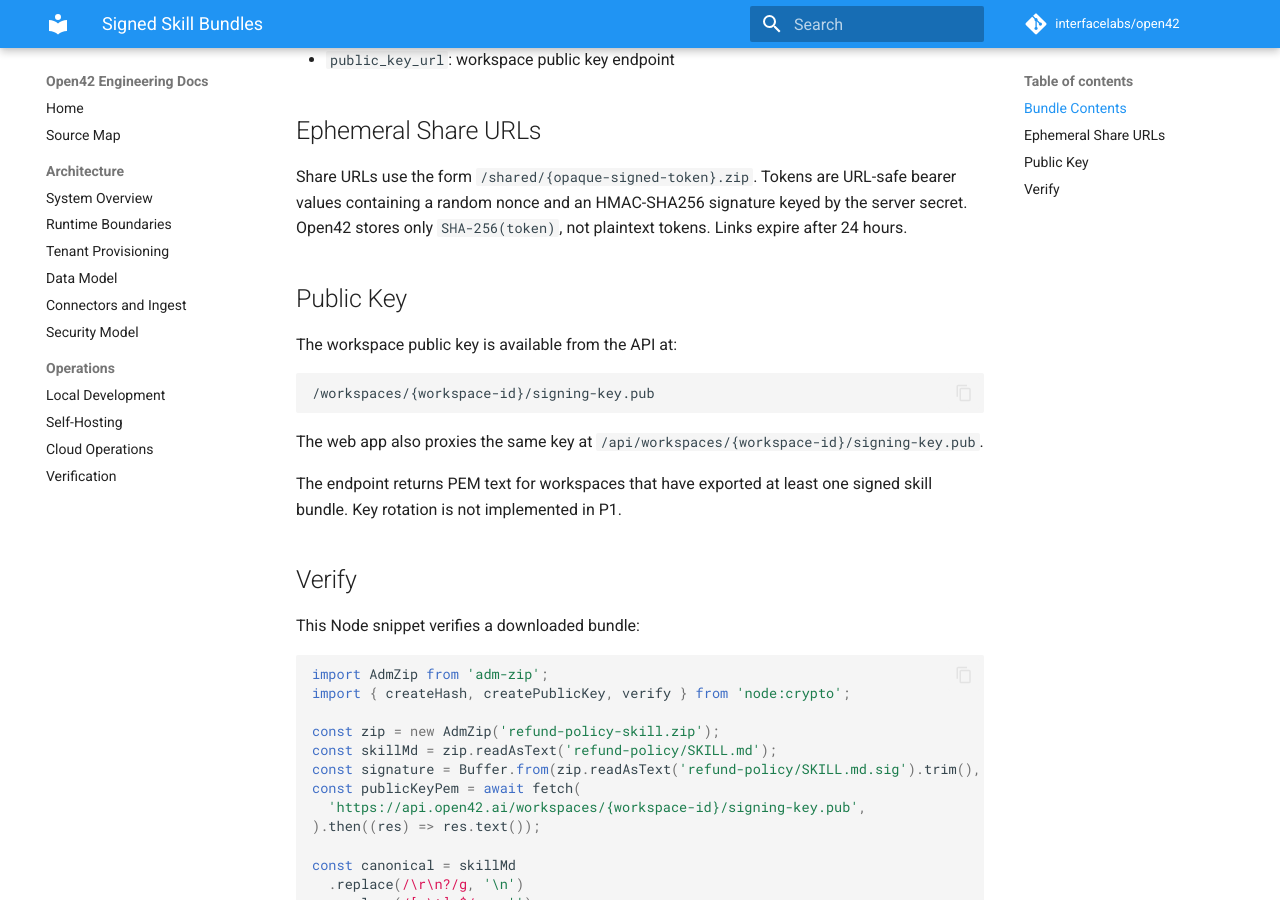
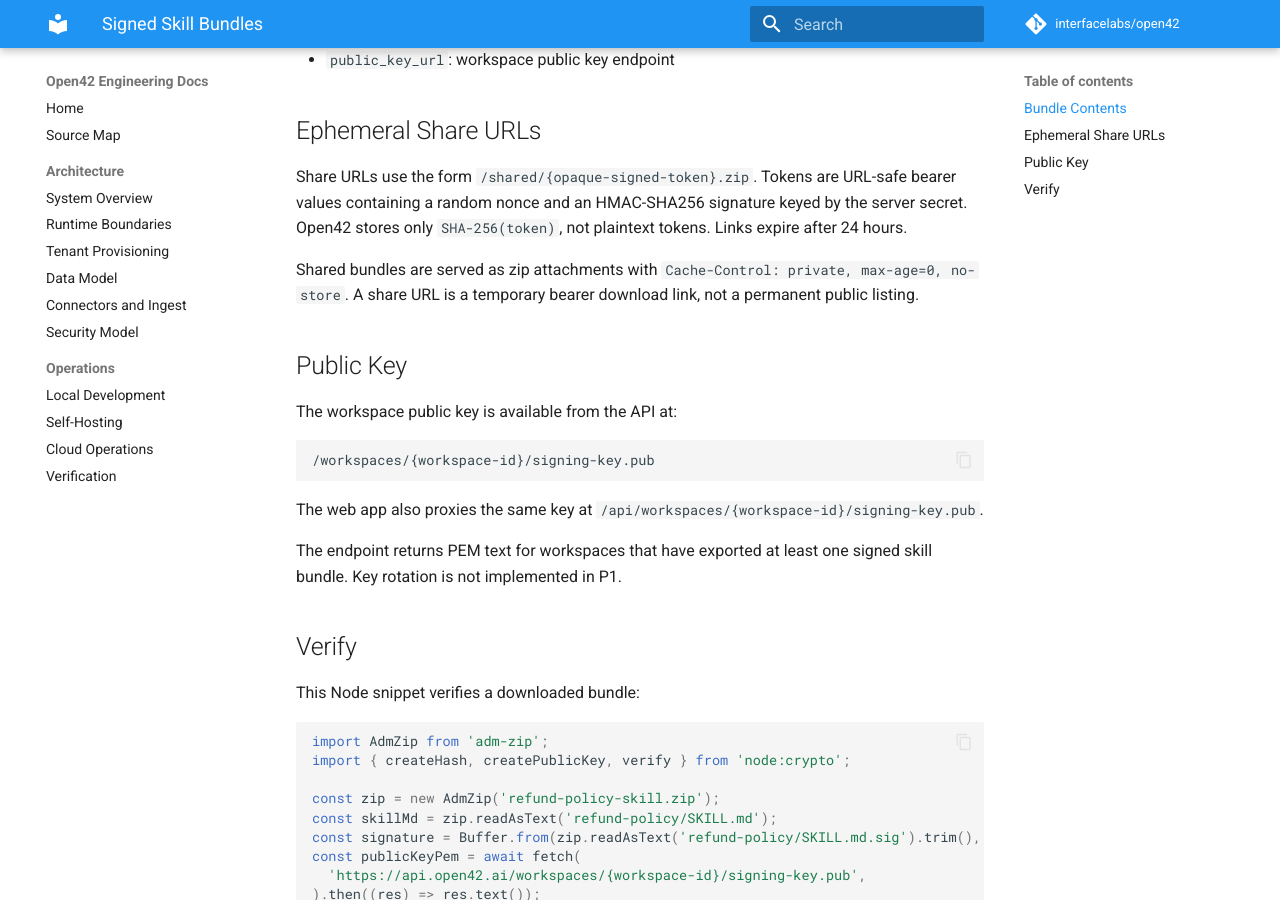
Before and after one commit to interfacelabs/open42, an MkDocs documentation site: the page built from docs/signing.md, in a window 1280 px wide and 900 px high, scrolled down 668 px. Built offline with MkDocs 1.6.1 and Material for MkDocs 9.7.7, drawn with Linux system fonts in a browser that asks for light colours; comment, search, counter and statistics services are not loaded.

Commit message:
docs(signing): document share bundle cache policy

```diff
--- a/docs/signing.md
+++ b/docs/signing.md
@@ -28,6 +28,10 @@
 URL-safe bearer values containing a random nonce and an HMAC-SHA256 signature
 keyed by the server secret. Open42 stores only `SHA-256(token)`, not plaintext
 tokens. Links expire after 24 hours.
+
+Shared bundles are served as zip attachments with `Cache-Control: private,
+max-age=0, no-store`. A share URL is a temporary bearer download link, not a
+permanent public listing.
 
 ## Public Key
 
```
